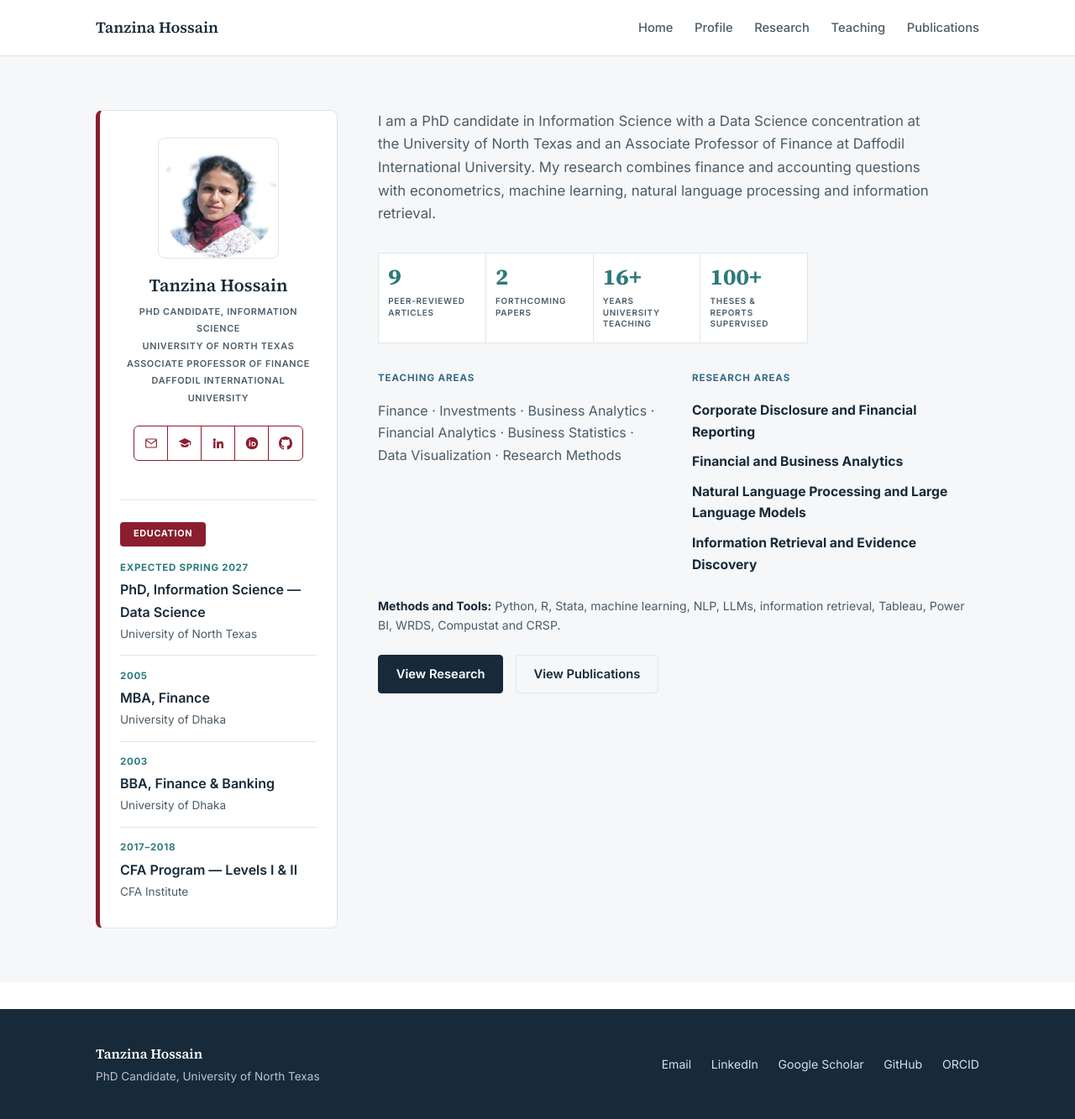
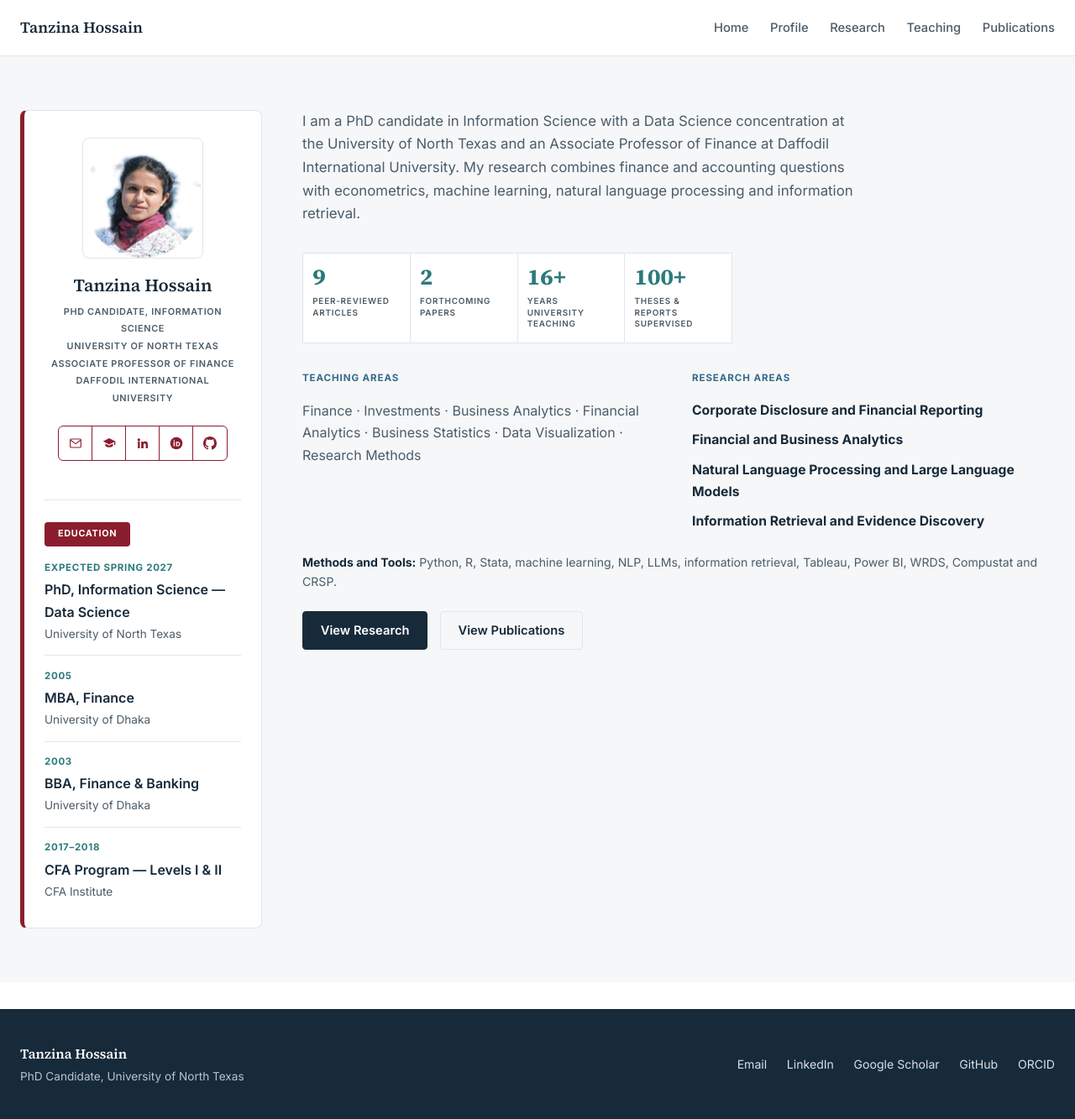
Before and after one commit to tanzinahossain/tanzinahossain.github.io, a Jekyll site: the page built from index.html, in a window 1280 px wide. Shown: the whole page at 84% size. Built offline with Jekyll 4.4.1, drawn with Linux system fonts in a browser that asks for light colours.

Commit message:
Widen site container from 1100px to 1280px to match the reference site's width
Co-Authored-By: Claude Sonnet 5 <noreply@anthropic.com>

```diff
--- a/assets/css/style.css
+++ b/assets/css/style.css
@@ -11,7 +11,7 @@
   --text-muted:#4C5C68;
   --serif:"Source Serif 4", Georgia, "Times New Roman", serif;
   --sans:"Inter", -apple-system, "Segoe UI", Helvetica, Arial, sans-serif;
-  --maxw:1100px;
+  --maxw:1280px;
 }
 
 *{box-sizing:border-box}
```
